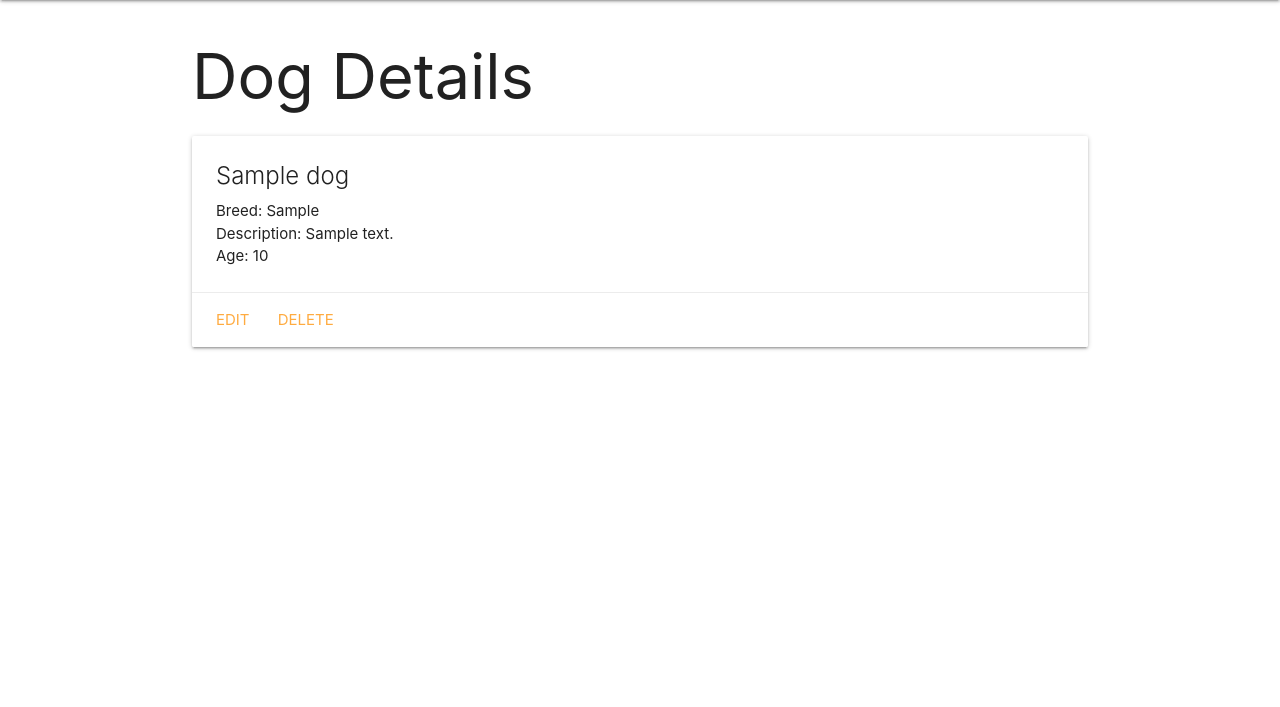
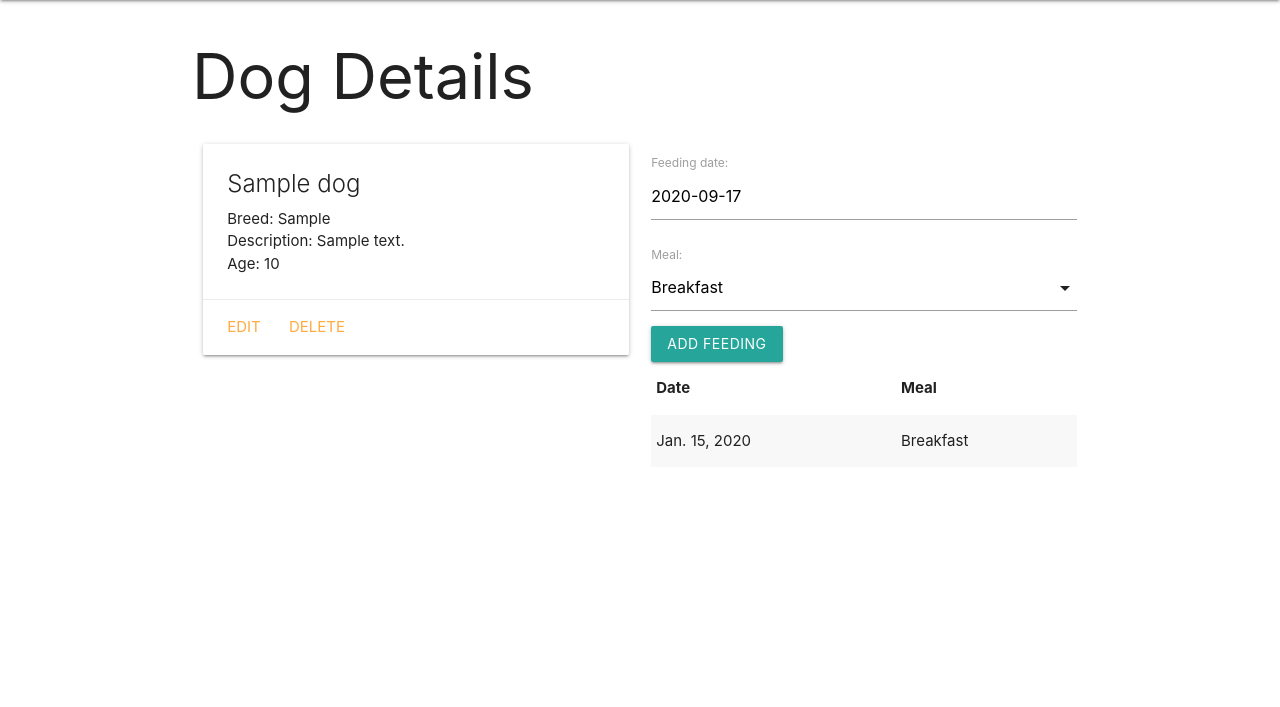
Before and after one commit to jczarat/dog-collector, a Django app: page /dogs/1/ in a window 1280 px wide. Shown: the part 64-771 px from the top of the page. Run offline with Django 3.2, Linux system fonts and the light colour scheme; tables that the repository leaves empty hold one stand-in row (values such as "Sample post").

Commit message:
finish part 4

```diff
--- a/main_app/admin.py
+++ b/main_app/admin.py
@@ -1,6 +1,7 @@
 from django.contrib import admin
-from .models import Dog
+from .models import Dog, Feeding
 
 # Register your models here.
 
 admin.site.register(Dog)
+admin.site.register(Feeding)
--- /dev/null
+++ b/main_app/forms.py
@@ -0,0 +1,8 @@
+from django.forms import ModelForm
+from .models import Feeding
+
+
+class FeedingForm(ModelForm):
+    class Meta:
+        model = Feeding
+        fields = ['date', 'meal']
--- a/main_app/models.py
+++ b/main_app/models.py
@@ -1,5 +1,14 @@
 from django.db import models
 from django.urls import reverse
+
+# the first item represents the value that will be stored in the database.
+# The second item represents the human-friendly "display" value.
+
+MEALS = (
+    ('B', 'Breakfast'),
+    ('L', 'Lunch'),
+    ('D', 'Dinner')
+)
 
 # Create your models here.
 
@@ -14,3 +23,15 @@ class Dog(models.Model):
 
     def get_absolute_url(self):
         return reverse('detail', kwargs={'dog_id': self.id})
+
+
+class Feeding(models.Model):
+    date = models.DateField('feeding date')
+    meal = models.CharField(max_length=1, choices=MEALS, default=MEALS[0][0])
+    dog = models.ForeignKey(Dog, on_delete=models.CASCADE)
+
+    def __str__(self):
+        return f"{self.get_meal_display()} on {self.date}"
+
+    class Meta:
+        ordering = ['-date']
--- a/main_app/templates/base.html
+++ b/main_app/templates/base.html
@@ -9,6 +9,7 @@
   <title>Dog Collector</title>
   <link rel="stylesheet" href="https://cdnjs.cloudflare.com/ajax/libs/materialize/1.0.0/css/materialize.min.css">
   <link rel="stylesheet" type="text/css" href="{% static 'css/style.css' %}">
+  <script src="https://cdnjs.cloudflare.com/ajax/libs/materialize/1.0.0/js/materialize.min.js"></script>
 </head>
 <body>
   <header class="navbar-fixed">
--- a/main_app/templates/dogs/detail.html
+++ b/main_app/templates/dogs/detail.html
@@ -3,6 +3,8 @@
 
 <h1>Dog Details</h1>
 
+<div class="row">
+    <div class="col s6">
         <div class="card">
             <div class="card-content">
                 <span class="card-title">{{ dog.name }}</span>
@@ -19,5 +21,42 @@
                 <a href="{% url 'dogs_delete' dog.id %}">Delete</a>
             </div>
         </div>
+    </div>
+    <div class="col s6">
+        <form action="{% url 'add_feeding' dog.id %}" method="post">
+            {% csrf_token %}
+            {{ feeding_form.as_p }}
+            <input type="submit" class="btn" value="Add Feeding">
+        </form>
+        <table class="striped">
+            <thead>
+                <tr>
+                    <th>Date</th>
+                    <th>Meal</th>
+                </tr>
+            </thead>
+            <tbody>
+                {% for feeding in dog.feeding_set.all %}
+                <tr>
+                    <td>{{feeding.date}}</td>
+                    <td>{{feeding.get_meal_display}}</td>
+                </tr>
+                {% endfor %}
+            </tbody>
+        </table>
+    </div>
+</div>
+
+<script>
+    const dateEl = document.getElementById('id_date');
+    M.Datepicker.init(dateEl, {
+        format: 'yyyy-mm-dd',
+        defaultDate: new Date(),
+        setDefaultDate: true,
+        autoClose: true
+    });
+    const selectEl = document.getElementById('id_meal');
+    M.FormSelect.init(selectEl);
+</script>
 
 {% endblock %}
--- a/main_app/urls.py
+++ b/main_app/urls.py
@@ -9,4 +9,5 @@ urlpatterns = [
     path('dogs/create/', views.DogCreate.as_view(), name='dogs_create'),
     path('dogs/<int:pk>/update/', views.DogUpdate.as_view(), name='dogs_update'),
     path('dogs/<int:pk>/delete/', views.DogDelete.as_view(), name='dogs_delete'),
+    path('dogs/<int:dog_id>/add_feeding/', views.add_feeding, name='add_feeding'),
 ]
--- a/main_app/views.py
+++ b/main_app/views.py
@@ -1,8 +1,9 @@
-from django.shortcuts import render
+from django.shortcuts import render, redirect
 from django.http import HttpResponse
 from django.views.generic.edit import CreateView, UpdateView, DeleteView
 
 from .models import Dog
+from .forms import FeedingForm
 
 # Create your views here.
 
@@ -22,7 +23,8 @@ def dogs_index(request):
 
 def dogs_detail(request, dog_id):
     dog = Dog.objects.get(id=dog_id)
-    return render(request, 'dogs/detail.html', {'dog': dog})
+    feeding_form = FeedingForm()
+    return render(request, 'dogs/detail.html', {'dog': dog, 'feeding_form': feeding_form})
 
 
 class DogCreate(CreateView):
@@ -39,3 +41,11 @@ class DogUpdate(UpdateView):
 class DogDelete(DeleteView):
     model = Dog
     success_url = '/dogs/'
+
+def add_feeding(request, dog_id):
+    form = FeedingForm(request.POST)
+    if (form.is_valid):
+        new_feeding = form.save(commit=False)
+        new_feeding.dog_id = dog_id
+        new_feeding.save()
+    return redirect('detail', dog_id=dog_id)
```
Also changed, not shown: main_app/migrations/0002_feeding.py (added), main_app/migrations/0003_auto_20200917_1942.py (added). Lines whose indentation alone changed are shown as unchanged.
